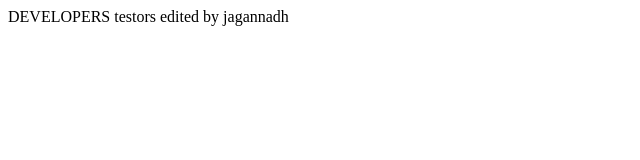
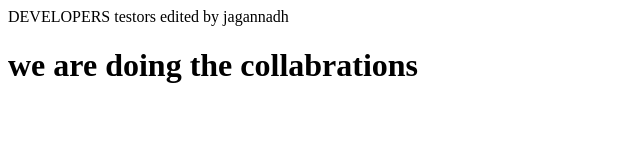
Before and after one commit to Saipavan052/developers, a plain HTML site: page index.html in a window 1280 px wide. Shown: the whole page, without its empty margins (0-640 px from the left). Drawn offline with Linux system fonts and the light colour scheme.

Commit message:
collabrations

```diff
--- a/index.html
+++ b/index.html
@@ -9,6 +9,7 @@
     <head>DEVELOPERS</head>
     <head> testors</head>
     <head>edited by jagannadh</head>
+    <h1>we are doing the collabrations </h1>
 
 </body>
 </html>
```
